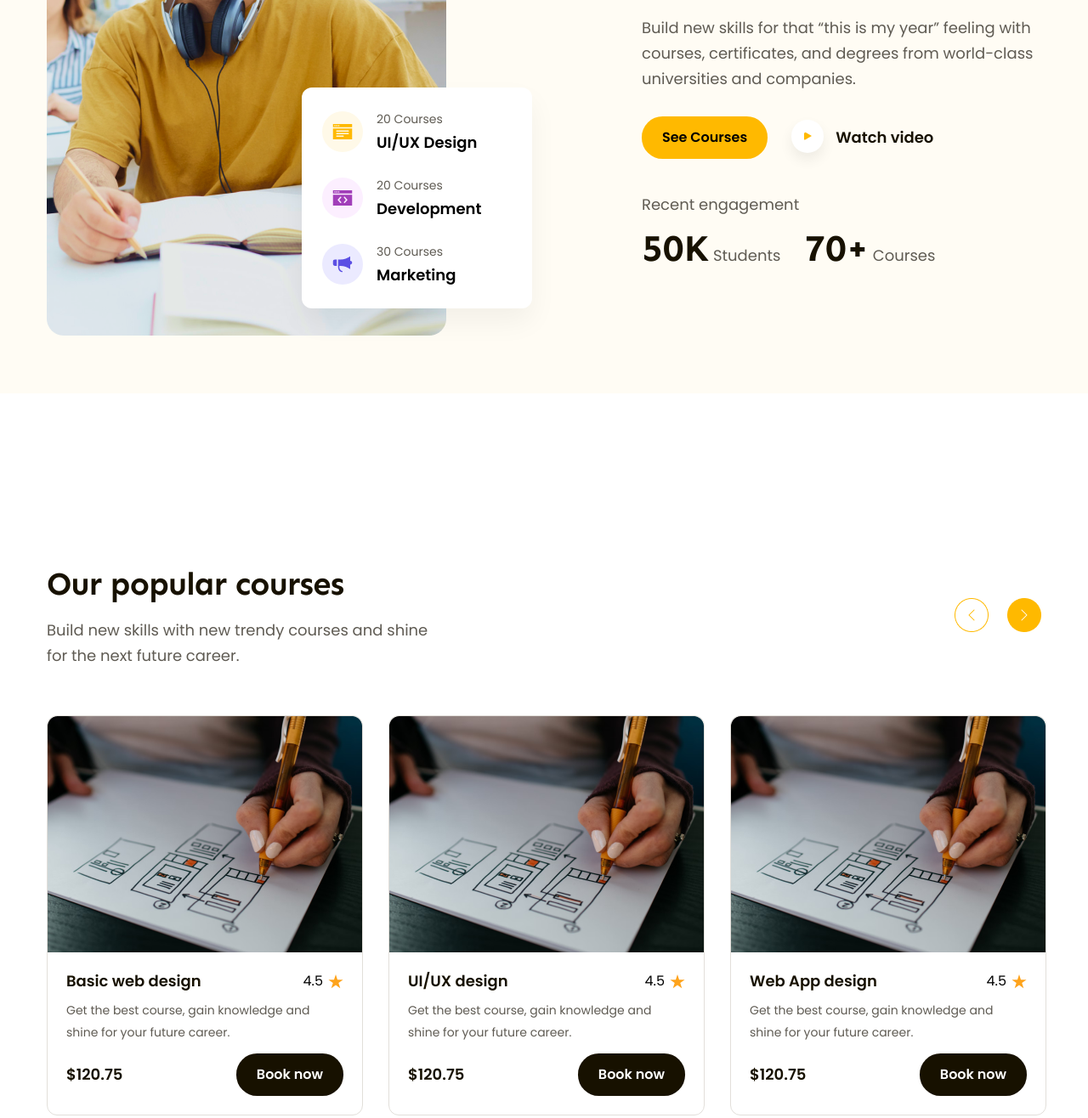
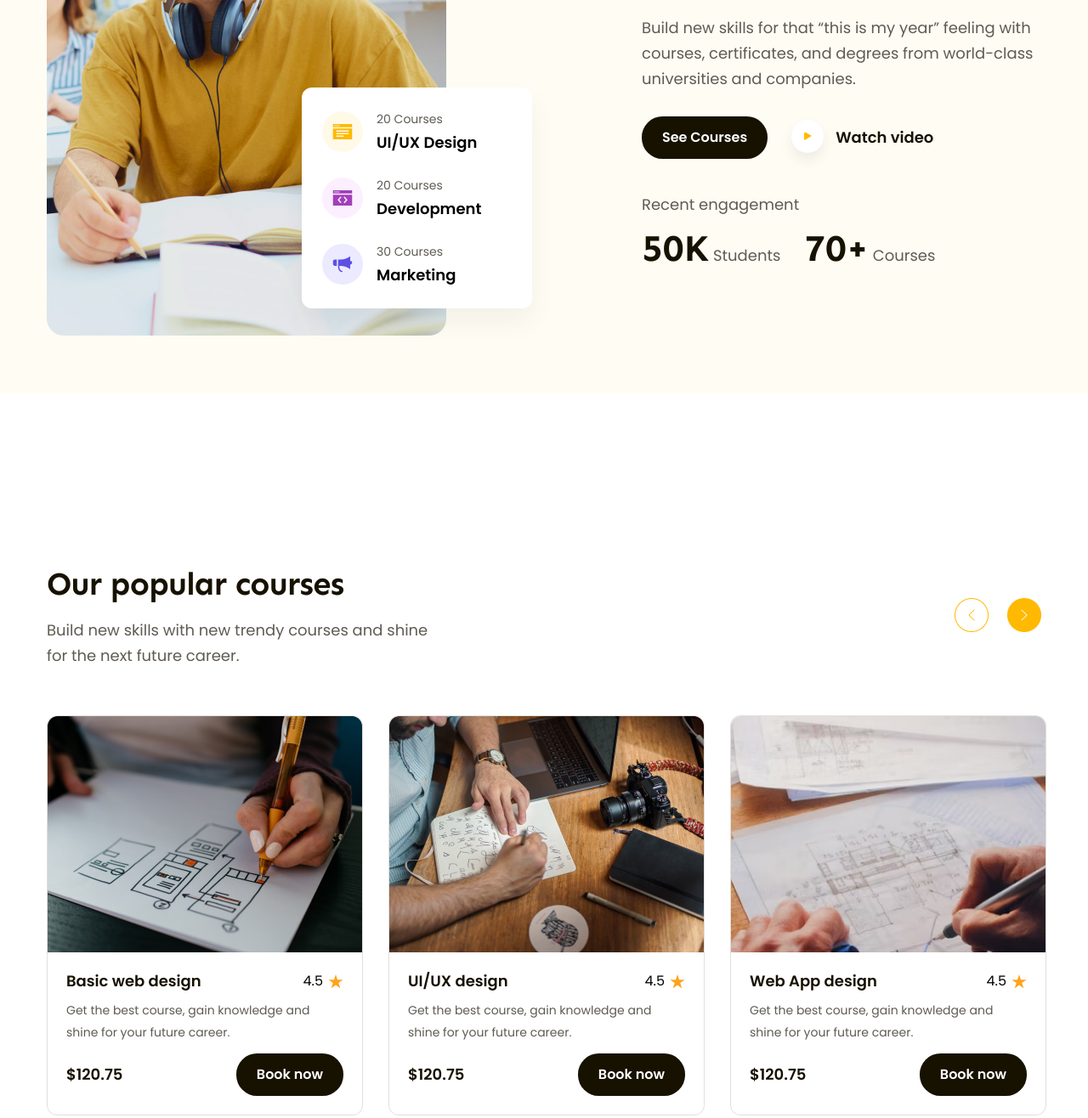
Before and after one commit to tiendung14b/landing-page-project02, a plain HTML site: page index.html in a window 1280 px wide. Shown: the part 440-1756 px from the top of the page at 85% size. Drawn offline with Linux system fonts and the light colour scheme.

Commit message:
fix button and distance of user's comment box

```diff
--- a/assets/css/styles.css
+++ b/assets/css/styles.css
@@ -45,7 +45,12 @@ body {
   border-radius: 2.45rem;
   font-weight: 600;
   text-align: center;
-  color: black;
+  color: white;
+  background-color: #171100;
+}
+
+.btn:hover {
+  background-color: #ffb900;
 }
 
 /* header */
@@ -109,8 +114,6 @@ header {
   font-size: 1.6rem;
   line-height: 2.8rem;
   padding: 1.1rem 4.2rem;
-  background: #171100;
-  color: white;
 }
 
 /* Hero */
@@ -228,7 +231,6 @@ header {
 
 .hero .info-block .btn-grp .btn {
   margin-right: 2.8rem;
-  background: #ffb900;
 }
 
 .hero .info-block .btn-grp img {
@@ -382,8 +384,7 @@ header {
 
 /* testimonial */
 .comment {
-  margin-top: 10rem;
-  padding-top: 10rem;
+  margin-top: 20rem;
   background: #2e2100;
   padding: 9.6rem 13.5rem;
 }
--- a/index.html
+++ b/index.html
@@ -139,7 +139,7 @@
                         </div>
                     </div>
                     <div class="item">
-                        <img src="./assets/img/course1.png" alt="">
+                        <img src="./assets/img/course2.png" alt="">
                         <div class="content-item">
                             <div class="row-1">
                                 <h3>UI/UX design</h3>
@@ -156,7 +156,7 @@
                         </div>
                     </div>
                     <div class="item">
-                        <img src="./assets/img/course1.png" alt="">
+                        <img src="./assets/img/course3.png" alt="">
                         <div class="content-item">
                             <div class="row-1">
                                 <h3>Web App design</h3>
```
Also changed, not shown: assets/img/course2.png (added), assets/img/course3.png (added).
